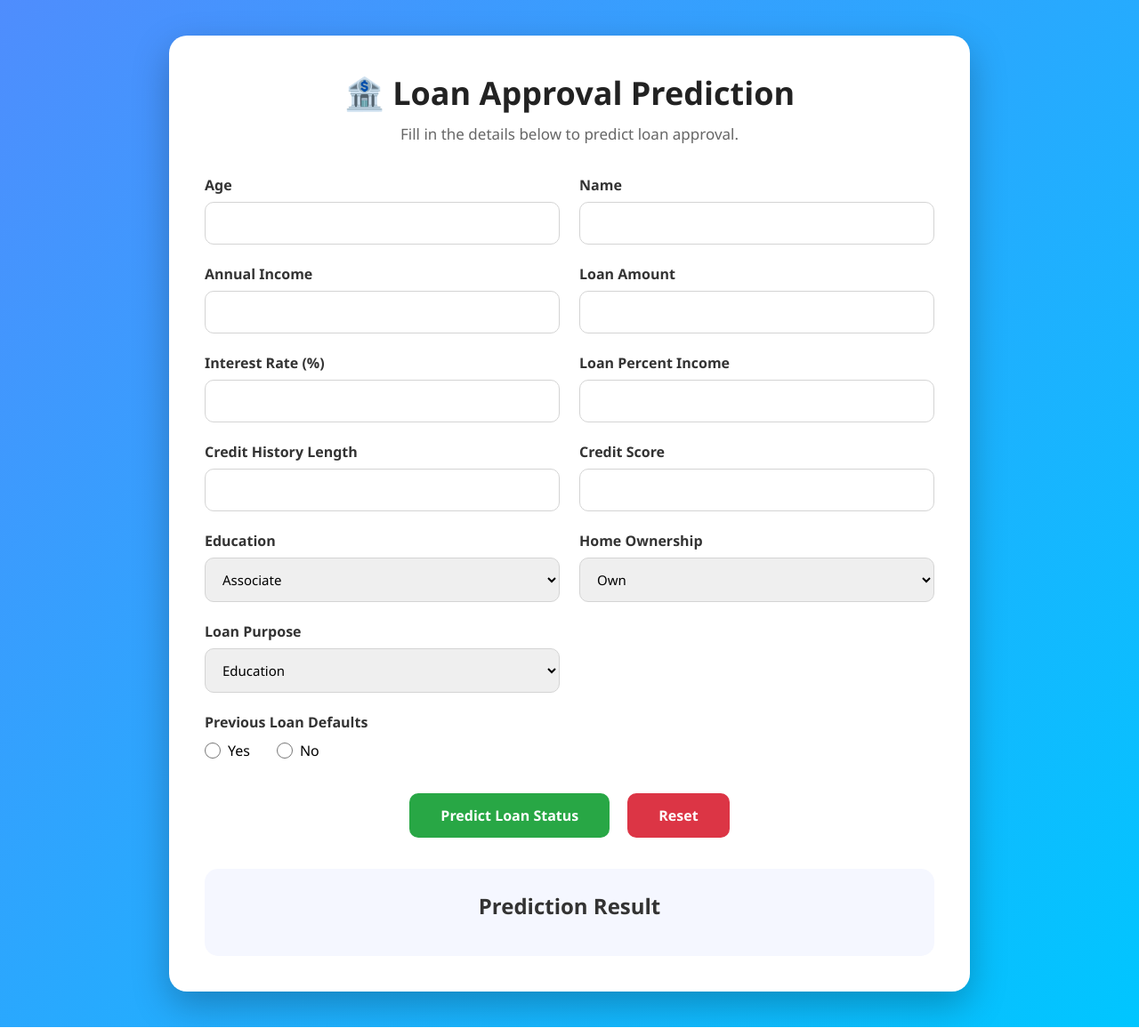
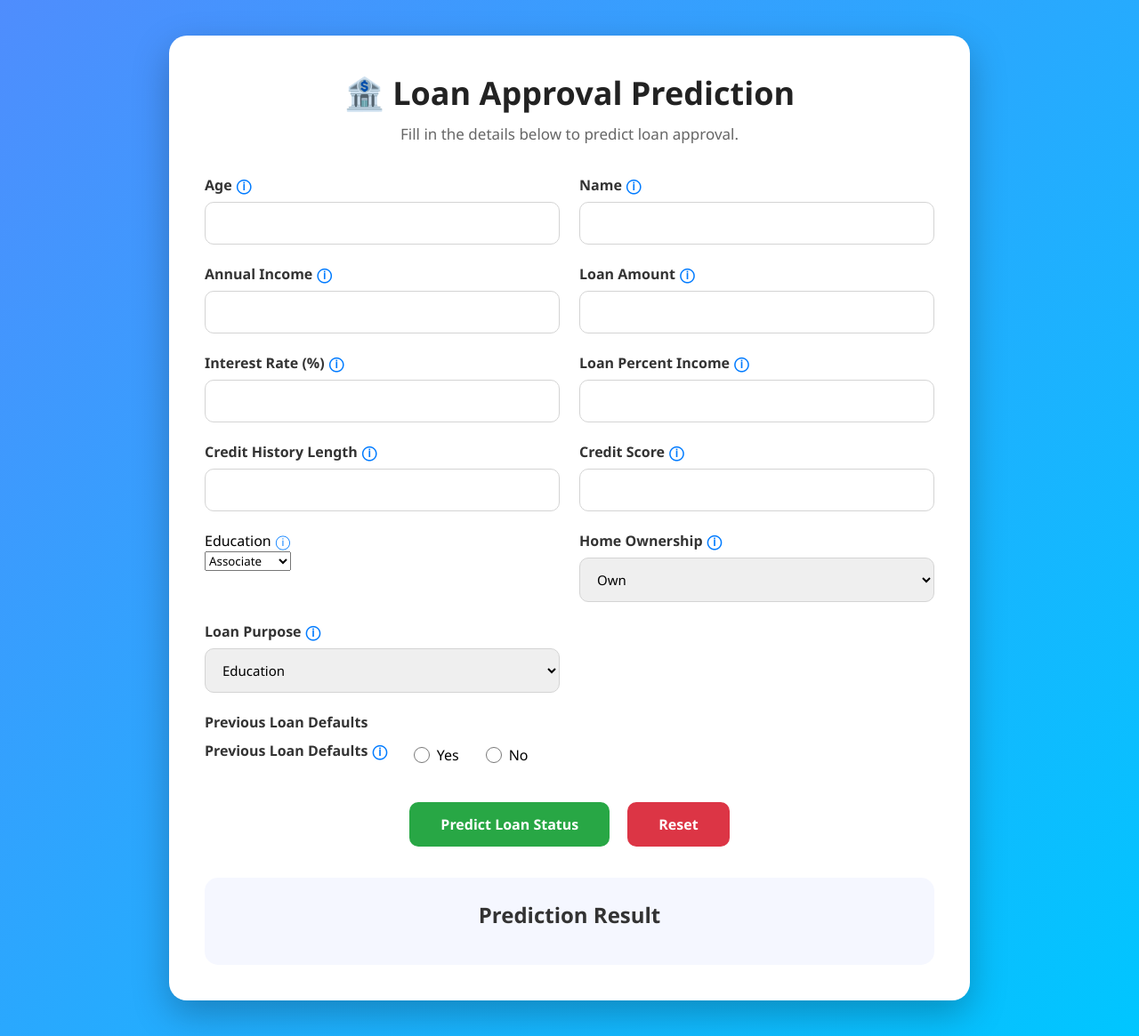
Before and after one commit to yugshah1713c/Loan-Approval-Prediction, a Flask app: page / in a window 1280 px wide. Shown: the whole page at 89% size. Run offline with Flask 3, Linux system fonts and the light colour scheme; parts of the project's set-up code (start-up, migrations or seed data) failed here and were passed over.

Commit message:
add tooltip

```diff
--- a/templates/index.html
+++ b/templates/index.html
@@ -23,48 +23,84 @@
             <form action="/predict" method="POST">
 
                 <div class="input-box">
-                    <label>Age</label>
+                    <label style="display:flex; align-items:center; gap:5px;">
+                          Age
+                          <span style="color:#007BFF; cursor:pointer;"
+                            title="Enter your current age in years.">ⓘ</span>
+                    </label>
                      <input type="number" name="age" required>
                 </div>
 
                 <div class="input-box">
-                    <label>Name</label>
-                    <input type="text" name="person_name" id="person_name">
+                        <label style="display:flex; align-items:center; gap:5px;">
+                            Name
+                            <span style="color:#007BFF; cursor:pointer;"
+                            title="Enter your full name.">ⓘ</span>
+                         </label>
+                        <input type="text" name="person_name" id="person_name" required>
                 </div>
 
                 <div class="input-box">
-                    <label>Annual Income</label>
+                    <label style="display:flex; align-items:center; gap:5px;">
+                        Annual Income
+                        <span style="color:#007BFF; cursor:pointer;"
+                            title="Enter your yearly income before taxes.">ⓘ</span>
+                    </label>
                     <input type="number" name="income" required>
                 </div>
 
                 <div class="input-box">
-                    <label>Loan Amount</label>
+                    <label style="display:flex; align-items:center; gap:5px;">
+                        Loan Amount
+                        <span style="color:#007BFF; cursor:pointer;"
+                            title="Enter the total amount of loan you want.">ⓘ</span>
+                    </label>
                     <input type="number" name="Loan_amount" required>
                 </div>
 
                 <div class="input-box">
-                    <label>Interest Rate (%)</label>
+                    <label style="display:flex; align-items:center; gap:5px;">
+                        Interest Rate (%)
+                        <span style="color:#007BFF; cursor:pointer;"
+                            title="Annual interest rate offered for the loan.">ⓘ</span>
+                    </label>
                     <input type="number" name="int_rate" step="any" required>
                 </div>
 
+
                 <div class="input-box">
-                    <label>Loan Percent Income</label>
+                    <label style="display:flex; align-items:center; gap:5px;">
+                        Loan Percent Income
+                        <span style="color:#007BFF; cursor:pointer;"
+                            title="Loan Amount ÷ Annual Income. Example: ₹2,00,000 / ₹10,00,000 = 0.20">ⓘ</span>
+                    </label>
                     <input type="number" name="percent_amount" step="any" required>
                 </div>
 
                 <div class="input-box">
-                    <label>Credit History Length</label>
+                    <label style="display:flex; align-items:center; gap:5px;">
+                        Credit History Length
+                        <span style="color:#007BFF; cursor:pointer;"
+                            title="Number of years since your first credit account was opened.">ⓘ</span>
+                    </label>
                     <input type="number" name="person_cred_hist_length" required>
                 </div>
 
                 <div class="input-box">
-                    <label>Credit Score</label>
+                    <label style="display:flex; align-items:center; gap:5px;">
+                        Credit Score
+                        <span style="color:#007BFF; cursor:pointer;"
+                            title="Usually between 300 and 850. Higher scores improve approval chances.">ⓘ</span>
+                    </label>
                     <input type="number" name="credit_score" required>
                 </div>
 
-                <div class="input-box">
-                    <label>Education</label>
-
+                <div>
+                    <label style="display:flex; align-items:center; gap:5px;">
+                        Education
+                        <span style="color:#007BFF; cursor:pointer;"
+                            title="Select your highest completed education level.">ⓘ</span>
+                    </label>
                     <select name="person_education" required>
                         <option value="Associate">Associate</option>
                         <option value="Bachelor">Bachelor</option>
@@ -75,7 +111,11 @@
                 </div>
 
                 <div class="input-box">
-                    <label>Home Ownership</label>
+                    <label style="display:flex; align-items:center; gap:5px;">
+                        Home Ownership
+                        <span style="color:#007BFF; cursor:pointer;"
+                            title="Choose whether you own, rent, or have a mortgage.">ⓘ</span>
+                    </label>
 
                     <select name="home_ownership" required>
                         <option value="OWN">Own</option>
@@ -86,7 +126,11 @@
                 </div>
 
                 <div class="input-box">
-                    <label>Loan Purpose</label>
+                    <label style="display:flex; align-items:center; gap:5px;">
+                        Loan Purpose
+                        <span style="color:#007BFF; cursor:pointer;"
+                            title="Select the main reason for applying for the loan.">ⓘ</span>
+                    </label>
 
                     <select name="loan_intent" required>
                         <option value="EDUCATION">Education</option>
@@ -105,6 +149,14 @@
                     </label>
 
                 <div class="radio-group">
+
+                    <label class="radio-title" style="display:flex; align-items:center; gap:5px;">
+                        Previous Loan Defaults
+                        <span style="color:#007BFF; cursor:pointer;"
+                            title="Choose 'Yes' if you have previously failed to repay a loan.">
+                            ⓘ
+                        </span>
+                    </label>
 
                     <label class="radio-option">
                         <input type="radio"
```
Lines whose indentation alone changed are shown as unchanged.
